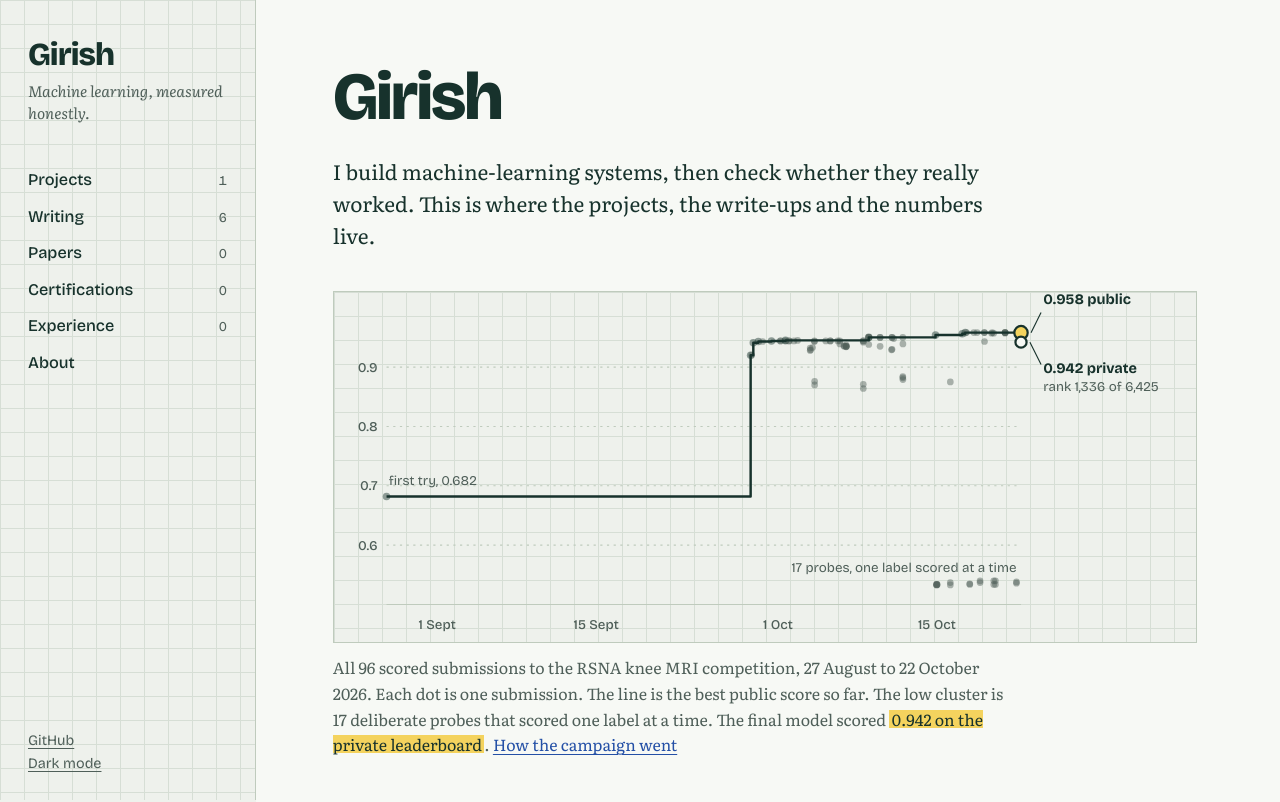
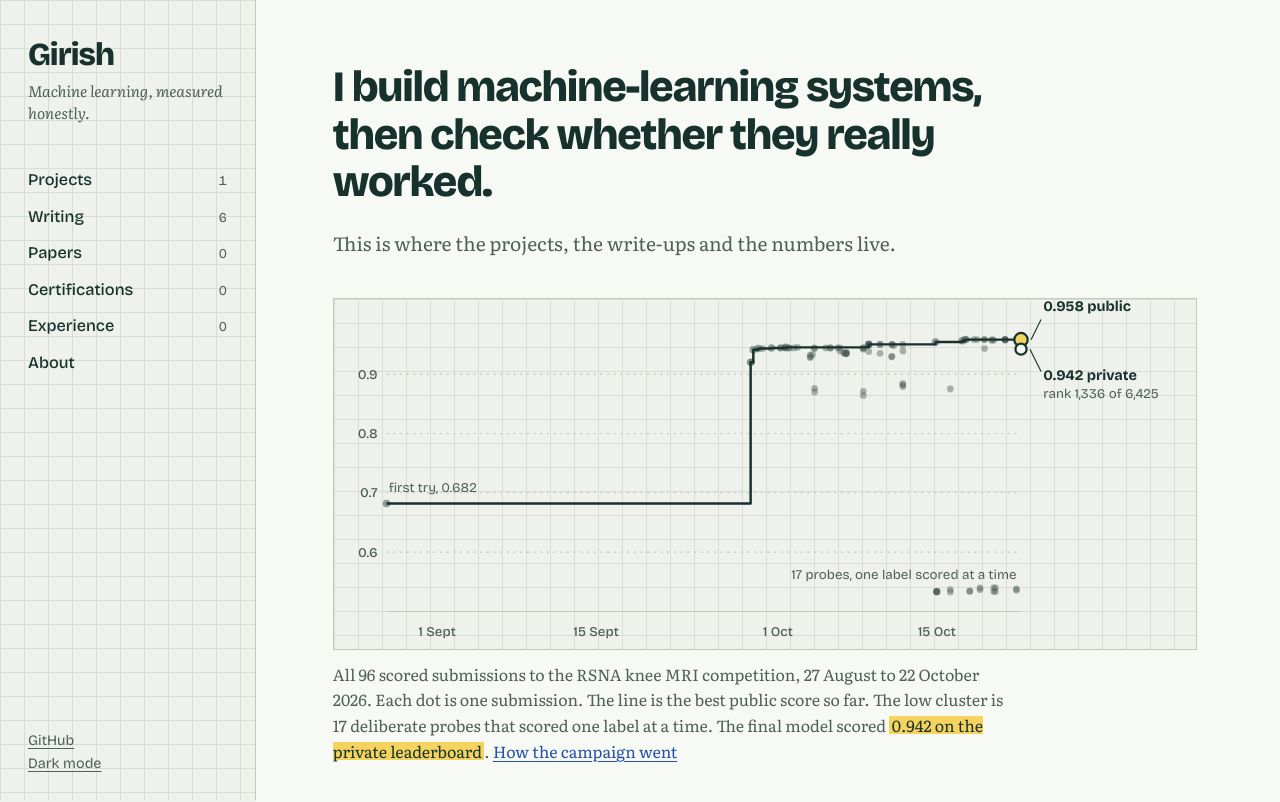
Before and after one commit to Girish011/Girish011.github.io, an Astro site: page / in a window 1280 px wide. Shown: the top 802 px of the page. Built offline with nearby package versions, Linux system fonts and the light colour scheme; Astro itself is replaced by a stand-in of ours.

Commit message:
Home: name only in the side panel; the intro line becomes the page heading
Co-Authored-By: Claude Opus 5.5 <noreply@anthropic.com>

```diff
--- a/src/pages/index.astro
+++ b/src/pages/index.astro
@@ -42,8 +42,8 @@ const probeX = Math.max(...probes.map((s) => x(s.d)));
 ---
 <Base title="Girish" description="Girish builds machine-learning systems and writes up what worked and what did not.">
   <section class="hello">
-    <h1>Girish</h1>
-    <p>I build machine-learning systems, then check whether they really worked. This is where the projects, the write-ups and the numbers live.</p>
+    <h1>I build machine-learning systems, then check whether they really worked.</h1>
+    <p>This is where the projects, the write-ups and the numbers live.</p>
   </section>
 
   <figure class="plot">
--- a/src/styles/global.css
+++ b/src/styles/global.css
@@ -117,8 +117,8 @@ p { margin: 0 0 1em; }
 
 /* Home */
 .hello { max-width: var(--measure); margin-bottom: 40px; }
-.hello h1 { font-size: clamp(2.6rem, 6vw, 4.2rem); line-height: 1; letter-spacing: -0.035em; }
-.hello p { font-size: 1.3rem; line-height: 1.55; margin: 0; }
+.hello h1 { font-size: clamp(1.9rem, 3.6vw, 2.7rem); line-height: 1.1; letter-spacing: -0.03em; max-width: 20em; margin-bottom: 0.5em; }
+.hello p { font-size: 1.2rem; line-height: 1.55; margin: 0; color: var(--graphite); }
 
 .plot { margin: 0 0 64px; max-width: 54rem; }
 .plot-frame { border: 1px solid var(--grid-strong); padding: 12px 8px 4px; }
```
